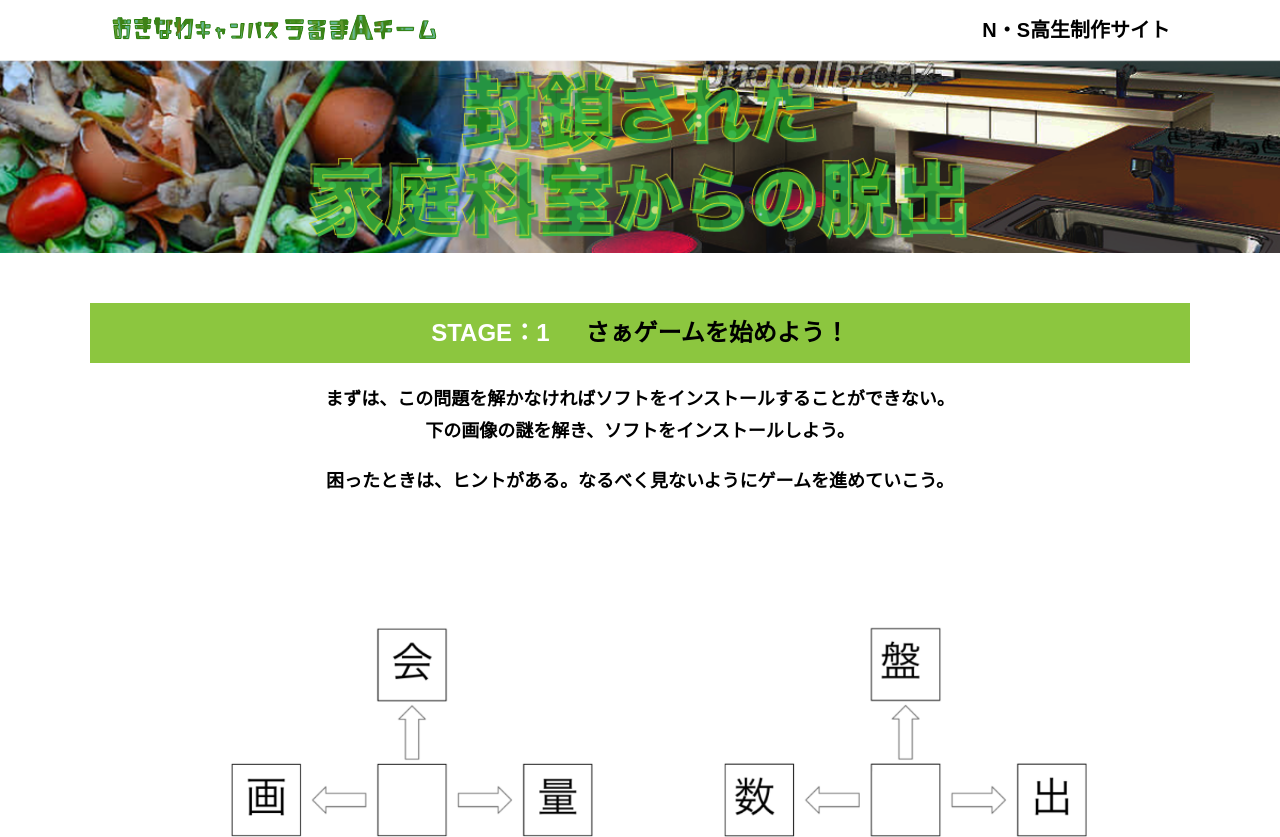
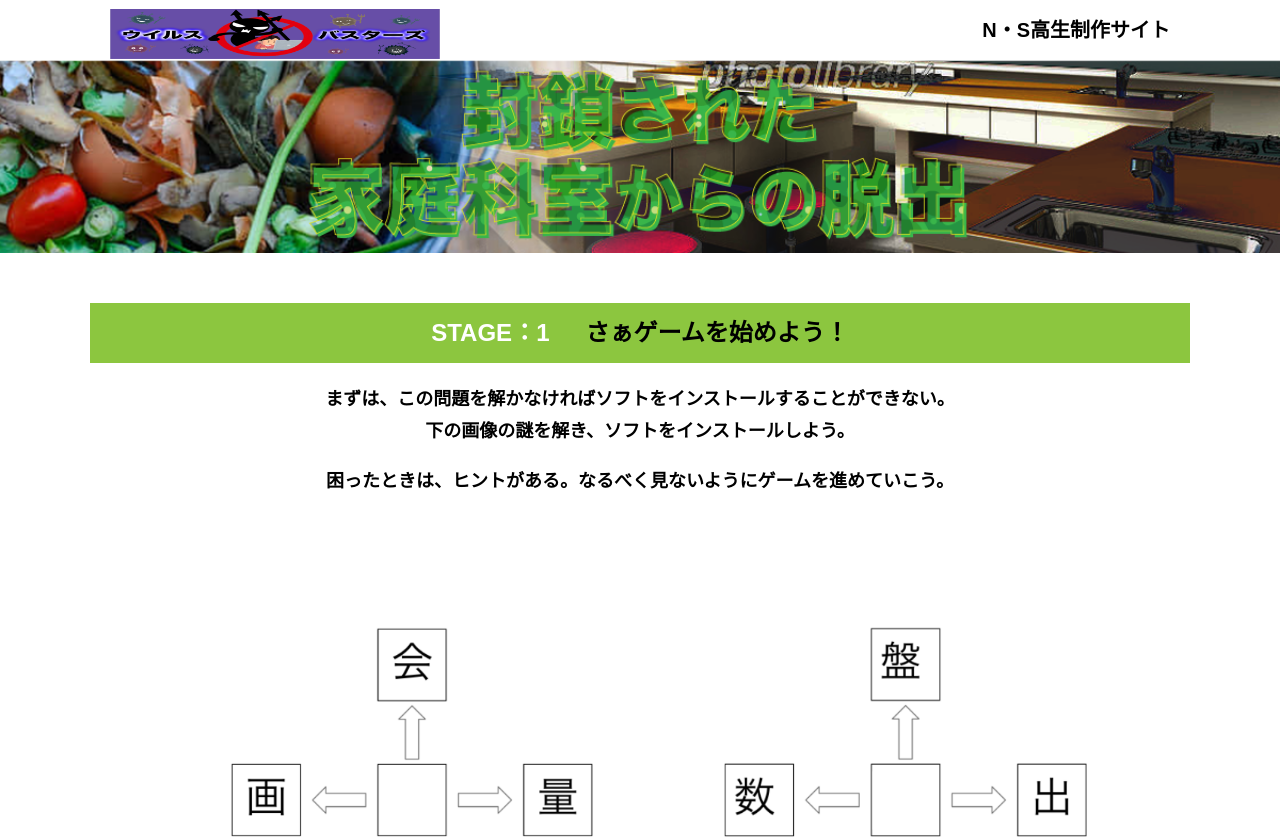
Before and after one commit to d-a-n-b-o/alfa-ocha-30, a plain HTML site: page main.html in a window 1280 px wide. Shown: the top 837 px of the page. Drawn offline with nearby package versions, Linux system fonts and the light colour scheme.

Commit message:
Update main.html

```diff
--- a/main.html
+++ b/main.html
@@ -17,7 +17,7 @@
   </svg>
   <header class="header">
     <div class="container">
-      <div class="header__logo"><img src="assets/images/logo.svg" alt="チームロゴ"></div>
+      <div class="header__logo"><img src="assets/images/ウイルスバスター (1).png" alt="チームロゴ"></div>
       <div class="header__name">N・S高生制作サイト</div>
     </div>
   </header>
```
